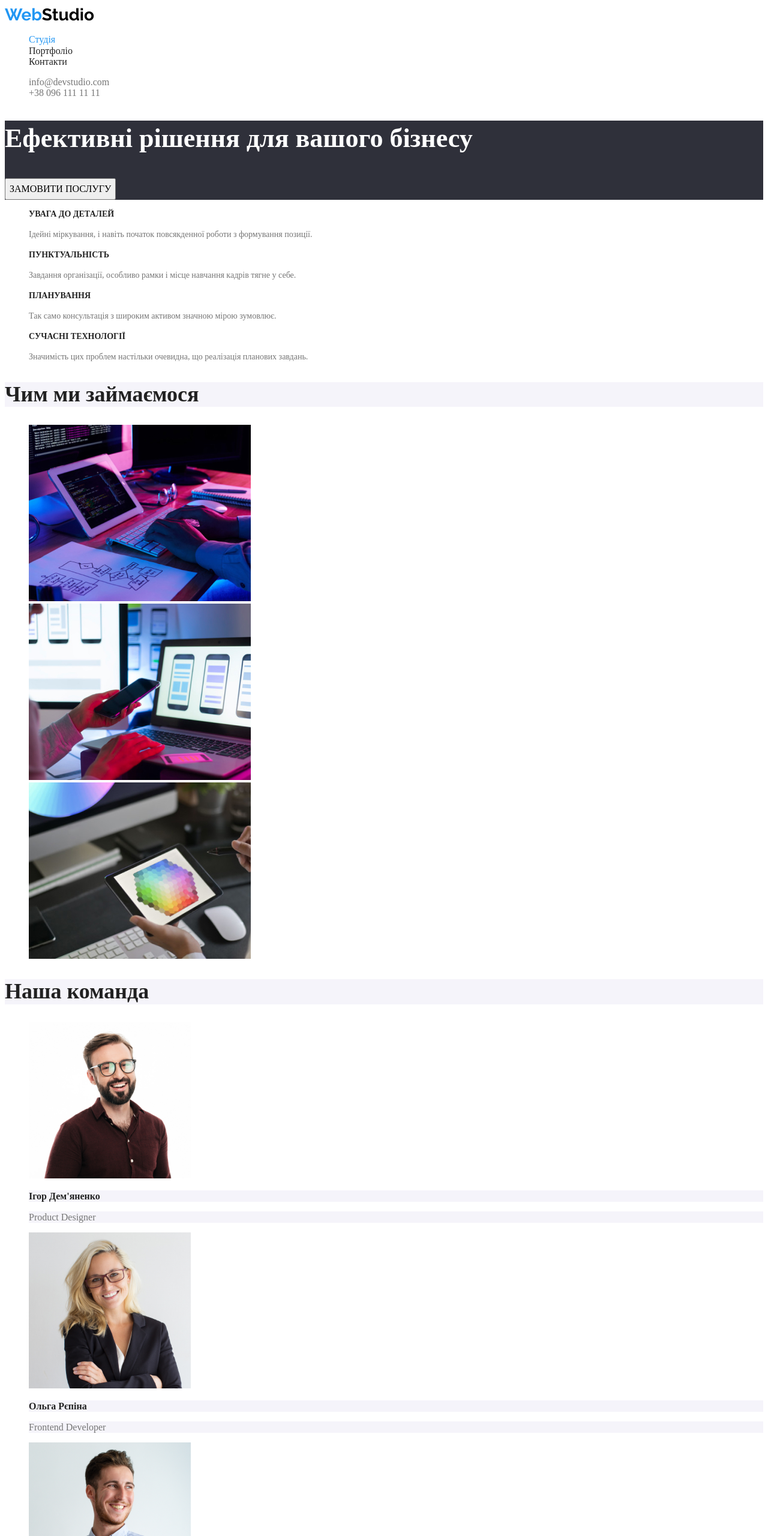
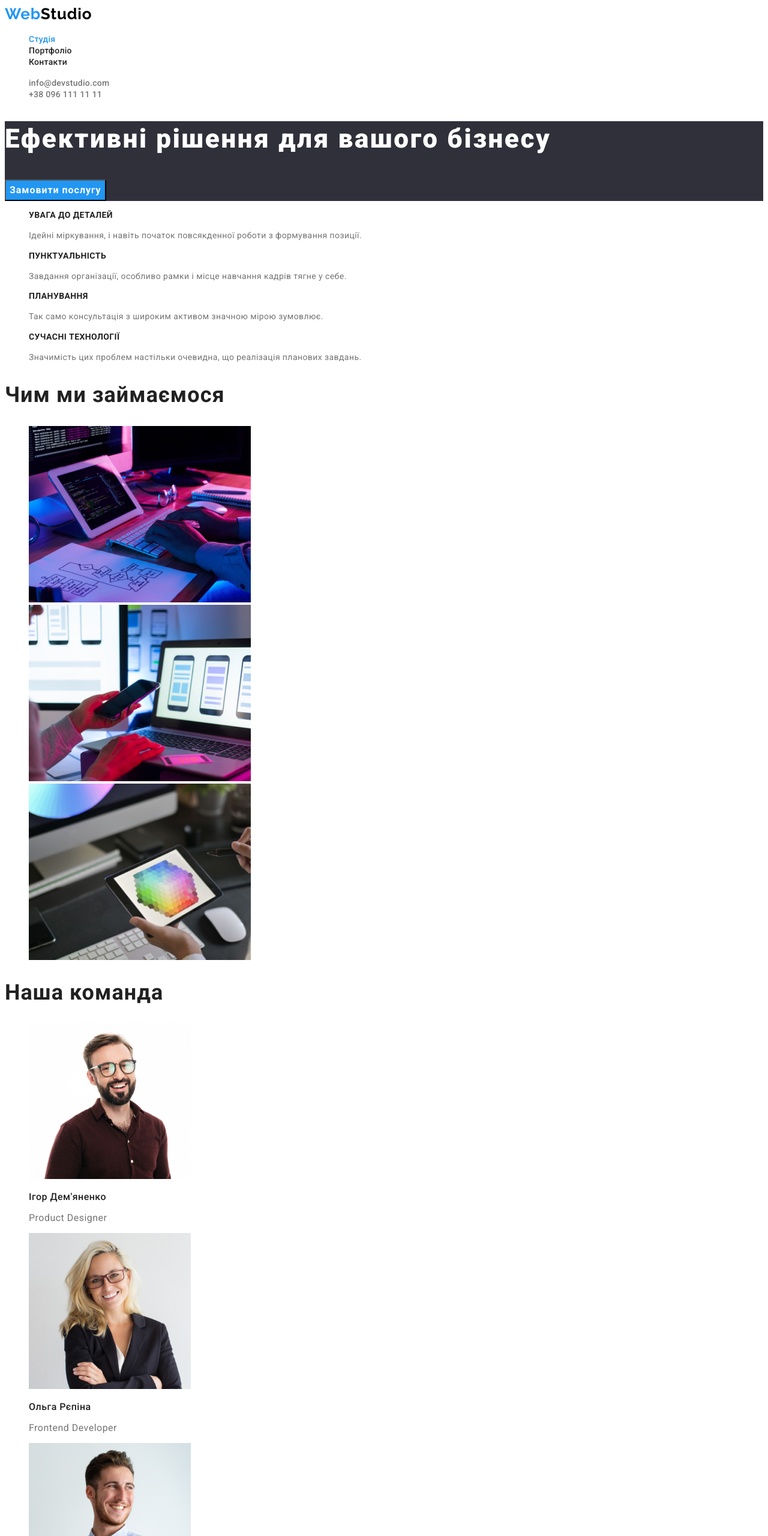
Before and after one commit to matoka02/goit-markup-hw-02, a plain HTML site: page index.html in a window 1280 px wide. Shown: the top 2560 px of the page at 60% size. Drawn offline with Linux system fonts and the light colour scheme.

Commit message:
Add files via upload

```diff
--- a/css/styles.css
+++ b/css/styles.css
@@ -6,11 +6,12 @@
     --primery-text-color-teme-dark:#FFFFFF;
     --secondary-text-color-teme-dark:#757575;
     --accent-color: #2196F3;
-    --background-color-dark-teme: #2F303A;
+    --background-color-teme-dark: #2F303A;
+    --background-color-teme-light: #F5F4FA;
 }
 
-.body{
-    font-family: Roboto, sans-serif;
+body{
+    font-family: var(--primery-font-family);
 }
 
 .list{
@@ -29,22 +30,19 @@
 
 .logo-link{
     font-family: var(--secondary-font-family);
-    font-style: 900;
-    font-size: 28px;
+    font-weight: 500;
+    font-size: 26px;
     line-height: 1.19;
-    vertical-align: top;
-    letter-spacing: 3%;
+    letter-spacing: 0.03em;
     color: var(--primery-text-color-teme-light);
 }
 
 .nav-list-link{
-    font-style: 500;
-    font-size: 16px;
+    font-weight: 500;
+    font-size: 14px;
     line-height: 1.14;
-    vertical-align: top;
-    letter-spacing: 2%;
+    letter-spacing: 0.02em;
     color: var(--secondary-text-color-teme-light);
-    ;
 }
 
 .nav-list-link:hover,
@@ -54,11 +52,10 @@
 
 .contact-mail,
 .contact-phone {
-    font-style: 500;
-    font-size: 16px;
+    font-weight: 500;
+    font-size: 14px;
     line-height: 1.14;
-    vertical-align: top;
-    letter-spacing: 2%;
+    letter-spacing: 0.02em;
     color: var(--secondary-text-color-teme-dark);
 }
 
@@ -75,33 +72,26 @@
 /*====Start Hero====*/
 
 .hero{
-    background-color: var(--background-color-dark-teme);
+    background-color: var(--background-color-teme-dark);
 }
 
 .modal-button{
     font-family: inherit;
-    font-style: 700;
+    font-weight: 700;
     font-size: 16px;
     line-height: 1.87;
-    letter-spacing: 6%;
-    color: var(--primery-text-color-teme-light);
-    text-transform: uppercase;
+    letter-spacing: 0.06em;
+    color: var(--primery-text-color-teme-dark);
+    background-color: var(--accent-color);
+    text-transform: none;
     cursor: pointer;
 }
 
-.modal-button:hover,
-.modal-buttone:focus{
-    background-color: var(--accent-color);
-    color: var(--primery-text-color-teme-dark);
-}
-
 .main-title{
-    font-style: black;
-    font-weight: 700;
+    font-weight: 900;
     font-size: 44px;
     line-height: 1.36;
-    vertical-align: top;
-    letter-spacing: 6%;
+    letter-spacing: 0.06em;
     color: var(--primery-text-color-teme-dark);
 }
 
@@ -110,20 +100,18 @@
 /*====Start Feature====*/
 
 .feature-item{
-    font-style: 900;
+    font-weight: 700;
     font-size: 14px;
     line-height: 1.14;
-    vertical-align: top;
-    letter-spacing: 3%;
+    letter-spacing: 0.03em;
     color: var(--secondary-text-color-teme-light);
 }
 
 .feature-list-item{
-    font-style: 400;
+    font-weight: 400;
     font-size: 14px;
     line-height: 1.71;
-    vertical-align: top;
-    letter-spacing: 3%;
+    letter-spacing: 0.03em;
     color: var(--secondary-text-color-teme-dark);
 }
 
@@ -131,35 +119,32 @@
 
 /*====Start Team====*/
 
+.our-team{
+    background-color: var(--background-color-teme-light);
+}
+
 .subtitle{
-    font-style: 400;
+    font-weight: 700;
     font-size: 36px;
     line-height: 1.16;
-    vertical-align: top;
-    letter-spacing: 3%;
+    letter-spacing: 0.03em;
     color: var(--secondary-text-color-teme-light);
-    background-color: #F5F4FA;
 }
 
 .about-team-name{
-    font-style: 500;
+    font-weight: 500;
     font-size: 16px;
     line-height: 1.19;
-    vertical-align: top;
-    letter-spacing: 3%;
+    letter-spacing: 0.03em;
     color: var(--secondary-text-color-teme-light);
-    background-color:  #F5F4FA;
 }
 
-
 .about-team-item{
-    font-style: 400;
+    font-weight: 400;
     font-size: 16px;
     line-height: 1.19;
-    vertical-align: Top;
-    letter-spacing: 3%;
+    letter-spacing: 0.03em;
     color: var(--secondary-text-color-teme-dark);
-    background-color:  #F5F4FA;
 }
 
 /*====End Team====*/
@@ -167,24 +152,28 @@
 /*====Start Footer====*/
 
 .page-footer{
-    background-color: var(--background-color-dark-teme);
+    background-color: var(--background-color-teme-dark);
+
+}
+
+.page-footer>.logo-link{
+    color: var(--primery-text-color-teme-dark);
 }
 
 .contact-address{
-    font-style: 500;
+    font-style: normal;
+    font-weight: 400;
     font-size: 14px;
     line-height: 1.71;
-    vertical-align: Top;
-    letter-spacing: 3%;
+    letter-spacing: 0.03em;
     color: var(--primery-text-color-teme-dark);
 }
 
 .contacts{
-    font-style: 400;
+    font-weight: 400;
     font-size: 14px;
     line-height: 1.71;
-    vertical-align: Top;
-    letter-spacing: 3%;
+    letter-spacing: 0.03em;
     color: var(--secondary-text-color-teme-dark);
 }
 
@@ -194,12 +183,13 @@
 
 .project-filter-button{
     font-family: inherit;
-    font-style: 500;
+    font-weight: 500;
     font-size: 16px;
     line-height: 1.63;
-    letter-spacing: 6%;
+    letter-spacing: 0.03em;
     color: var(--primery-text-color-teme-light);
-    text-transform: uppercase;
+    background-color: var(--background-color-teme-light);
+    text-transform: none;
     cursor: pointer;
 }
 
@@ -211,20 +201,18 @@
 }
 
 .project-item{
-    font-style: 500;
+    font-weight: 700;
     font-size: 18px;
     line-height: 2.00;
-    vertical-align: Top;
-    letter-spacing: 6%;
+    letter-spacing: 0.06em;
     color: var(--secondary-text-color-teme-light);
 }
 
 .project-list-item{
-    font-style: 400;
+    font-weight: 400;
     font-size: 16px;
     line-height: 1.87;
-    vertical-align: Top;
-    letter-spacing: 3%;
+    letter-spacing: 0.03em;
     color: var(--secondary-text-color-teme-dark);
 }
 
```
